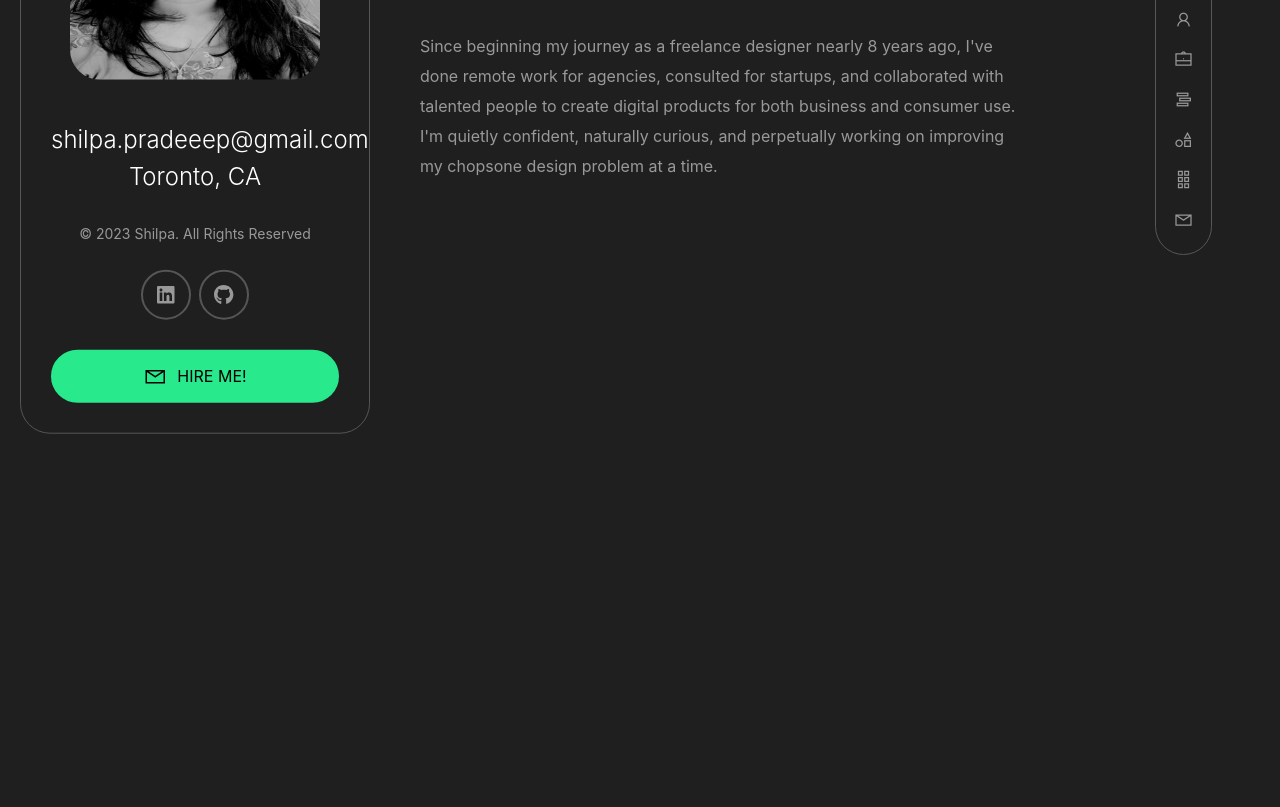
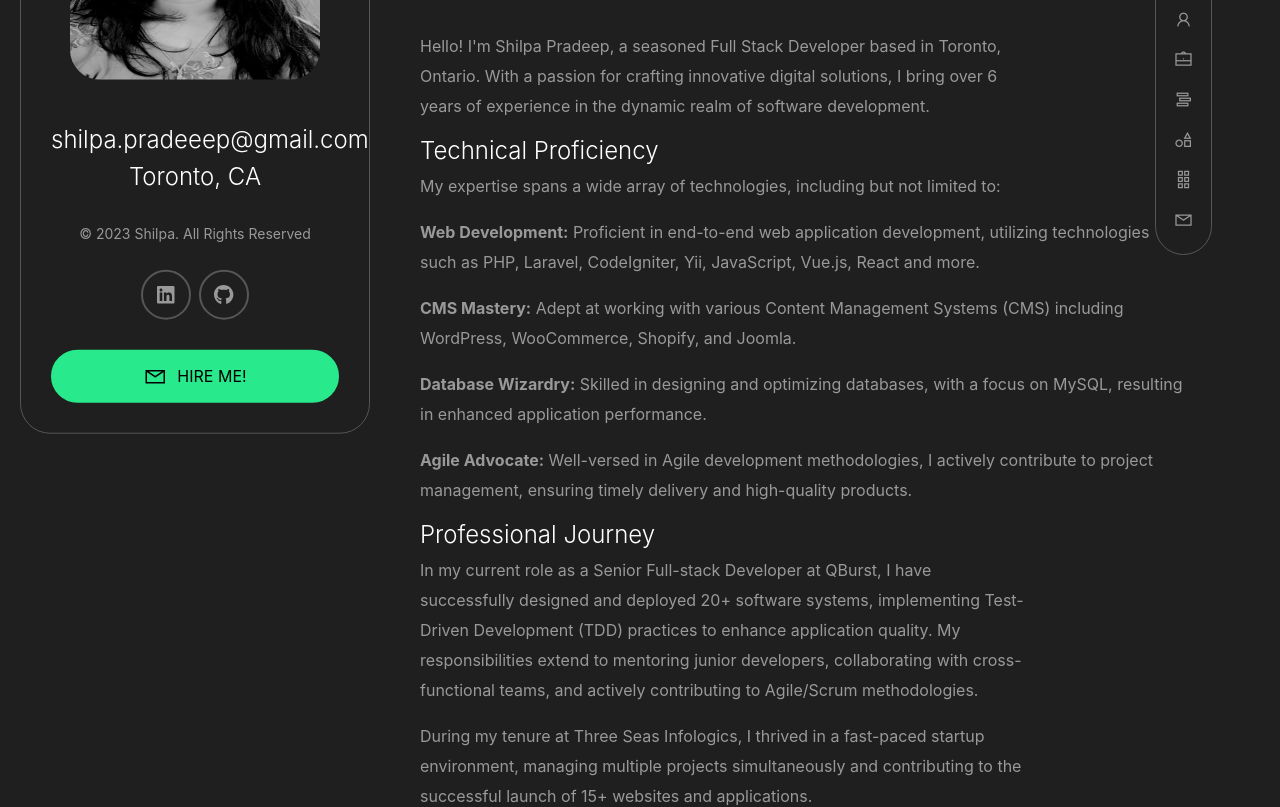
Before and after one commit to shilpapradeeep/portfolio, a React (Create React App) app: page /about in a window 1280 px wide. Shown: the part 300-1107 px from the top of the page. Before the commit the page ends 800 px from the top, so only its background shows below. Built offline with nearby package versions, Linux system fonts and the light colour scheme.

Commit message:
#added content to about and home page

```diff
--- a/public/assets/css/style.css
+++ b/public/assets/css/style.css
@@ -1109,6 +1109,18 @@ body .body-overlay {
     border-color: #ffffff;
 }
 
+.about-content h2 {
+    font-size: 24px;
+    font-weight: 300;
+    margin-bottom: 5px;
+    color: #fff;
+}
+.about-area .about-content li {
+    line-height: 30px;
+    margin-top: 0;
+    margin-bottom: 1rem;
+}
+
 
 
 /* 15 - Testimonial */
--- a/src/components/About/index.js
+++ b/src/components/About/index.js
@@ -12,11 +12,21 @@ const About = () => {
                         <h1 className="scroll-animation" data-animation="fade_from_bottom">Every great design begin with<br />
                             an even <span>better story</span></h1>
                     </div>
-                    <p className="scroll-animation" data-animation="fade_from_bottom">Since beginning my journey as a freelance designer nearly 8 years ago,
-                        I've done remote work for agencies, consulted for startups, and collaborated with
-                        talented people to create digital products for both business and consumer use.
-                        I'm quietly confident, naturally curious, and perpetually working on improving my
-                        chopsone design problem at a time.</p>
+                    <p className="scroll-animation" data-animation="fade_from_bottom">Hello! I'm Shilpa Pradeep, a seasoned Full Stack Developer based in Toronto, Ontario. With a passion for crafting innovative digital solutions, I bring over 6 years of experience in the dynamic realm of software development.</p>
+                    <h2 className="scroll-animation">Technical Proficiency</h2>
+                    <p className="scroll-animation" data-animation="fade_from_bottom">My expertise spans a wide array of technologies, including but not limited to:</p>
+                    <ul>
+                        <li><b>Web Development:</b> Proficient in end-to-end web application development, utilizing technologies such as PHP, Laravel, CodeIgniter, Yii, JavaScript, Vue.js, React and more.</li>
+                        <li><b>CMS Mastery:</b> Adept at working with various Content Management Systems (CMS) including WordPress, WooCommerce, Shopify, and Joomla.</li>
+                        <li><b>Database Wizardry:</b> Skilled in designing and optimizing databases, with a focus on MySQL, resulting in enhanced application performance.</li>
+                        <li><b>Agile Advocate:</b> Well-versed in Agile development methodologies, I actively contribute to project management, ensuring timely delivery and high-quality products.</li>
+                    </ul>
+                    <h2 className="scroll-animation">Professional Journey</h2>
+                    <p className="scroll-animation" data-animation="fade_from_bottom">In my current role as a Senior Full-stack Developer at QBurst, I have successfully designed and deployed 20+ software systems, implementing Test-Driven Development (TDD) practices to enhance application quality. My responsibilities extend to mentoring junior developers, collaborating with cross-functional teams, and actively contributing to Agile/Scrum methodologies.</p>
+                    <p className="scroll-animation" data-animation="fade_from_bottom">During my tenure at Three Seas Infologics, I thrived in a fast-paced startup environment, managing multiple projects simultaneously and contributing to the successful launch of 15+ websites and applications.</p>
+                    <p className="scroll-animation" data-animation="fade_from_bottom">I am committed to staying at the forefront of technological advancements, evidenced by my proficiency in modern JavaScript frameworks like React.js and Vue.js, cloud computing platforms such as AWS, and version control systems like Git.</p>
+                    <p className="scroll-animation" data-animation="fade_from_bottom">I hold a Bachelor's degree in Computer Science Engineering, providing a solid foundation for my analytical and problem-solving skills.</p>
+                    <p className="scroll-animation" data-animation="fade_from_bottom">I am always excited about new opportunities and collaborations. Feel free to connect with me on <a target="_blank" rel="noreferrer" href="https://www.linkedin.com/in/shilpa-pradeep/">LinkedIn</a> to explore potential partnerships or simply have a conversation about the exciting world of technology.</p>
                 </div>
             </div>
         </section>
--- a/src/components/Home/index.js
+++ b/src/components/Home/index.js
@@ -12,7 +12,7 @@ const Home = () => {
                         </h4>
                         <h1 className="scroll-animation" data-animation="fade_from_bottom">Hi I'm <span>Shilpa</span>,<br /> Full Stack Developer</h1>
                     </div>
-                    <p className="scroll-animation" data-animation="fade_from_bottom">Software developer with 6+ years of demonstrated experience in creating software solutions to enhance business productivity using Agile/Lean processes and enterprise management standards.I care about making the customer happy, testing, accessibility, teamwork, and code quality.</p>
+                    <p className="scroll-animation" data-animation="fade_from_bottom">I'm a passionate software developer who loves building products that people love. I care about making the customer happy, testing, accessibility, teamwork, and code quality.</p>
 
                     <div className="facts d-flex">
                         <div className="left scroll-animation" data-animation="fade_from_left">
```
